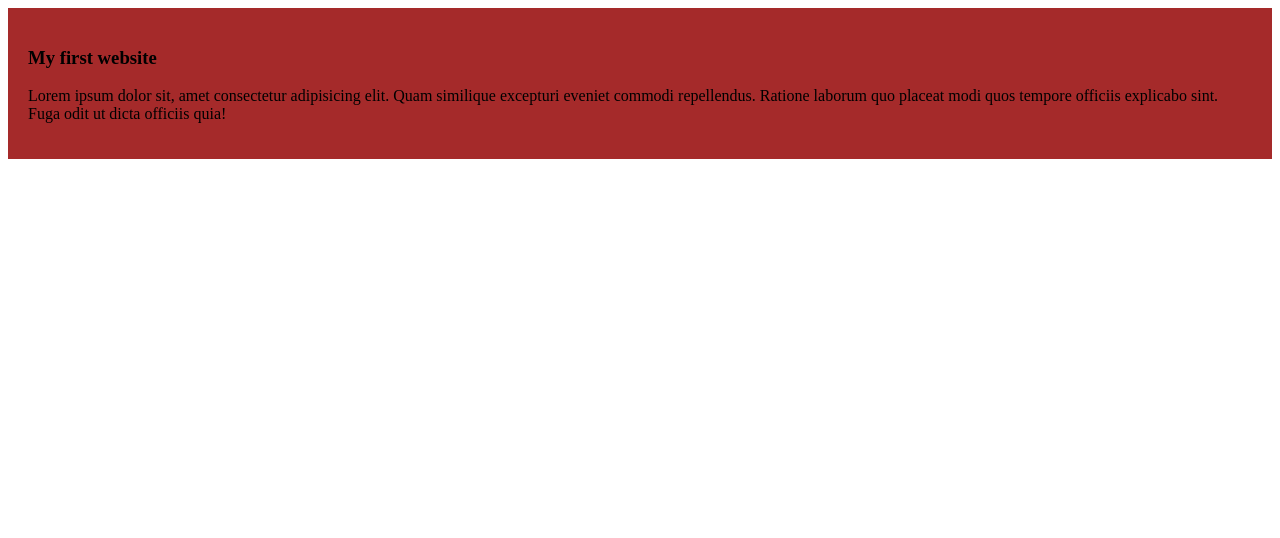
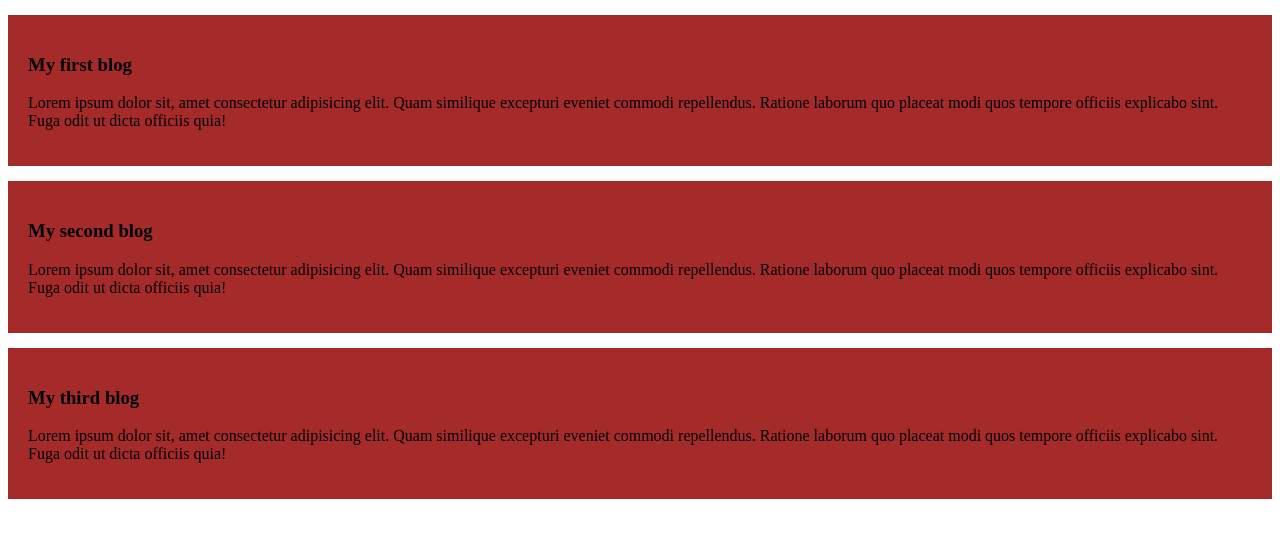
Before and after one commit to Hossainmithu/my-simple-website2, a plain HTML site: page index.html in a window 1280 px wide. Drawn offline with Linux system fonts and the light colour scheme.

Commit message:
added second blog

```diff
--- a/index.html
+++ b/index.html
@@ -8,7 +8,15 @@
 </head>
 <body>
   <div>
-    <h3>My first website</h3>
+    <h3>My first blog</h3>
+    <p>Lorem ipsum dolor sit, amet consectetur adipisicing elit. Quam similique excepturi eveniet commodi repellendus. Ratione laborum quo placeat modi quos tempore officiis explicabo sint. Fuga odit ut dicta officiis quia!</p>
+  </div>
+  <div>
+    <h3>My second blog</h3>
+    <p>Lorem ipsum dolor sit, amet consectetur adipisicing elit. Quam similique excepturi eveniet commodi repellendus. Ratione laborum quo placeat modi quos tempore officiis explicabo sint. Fuga odit ut dicta officiis quia!</p>
+  </div>
+  <div>
+    <h3>My third blog</h3>
     <p>Lorem ipsum dolor sit, amet consectetur adipisicing elit. Quam similique excepturi eveniet commodi repellendus. Ratione laborum quo placeat modi quos tempore officiis explicabo sint. Fuga odit ut dicta officiis quia!</p>
   </div>
 </body>
--- a/styles/blog.css
+++ b/styles/blog.css
@@ -1,4 +1,5 @@
 div{
   background-color: brown;
   padding: 20px;
+  margin-top: 15px;
 }
```
